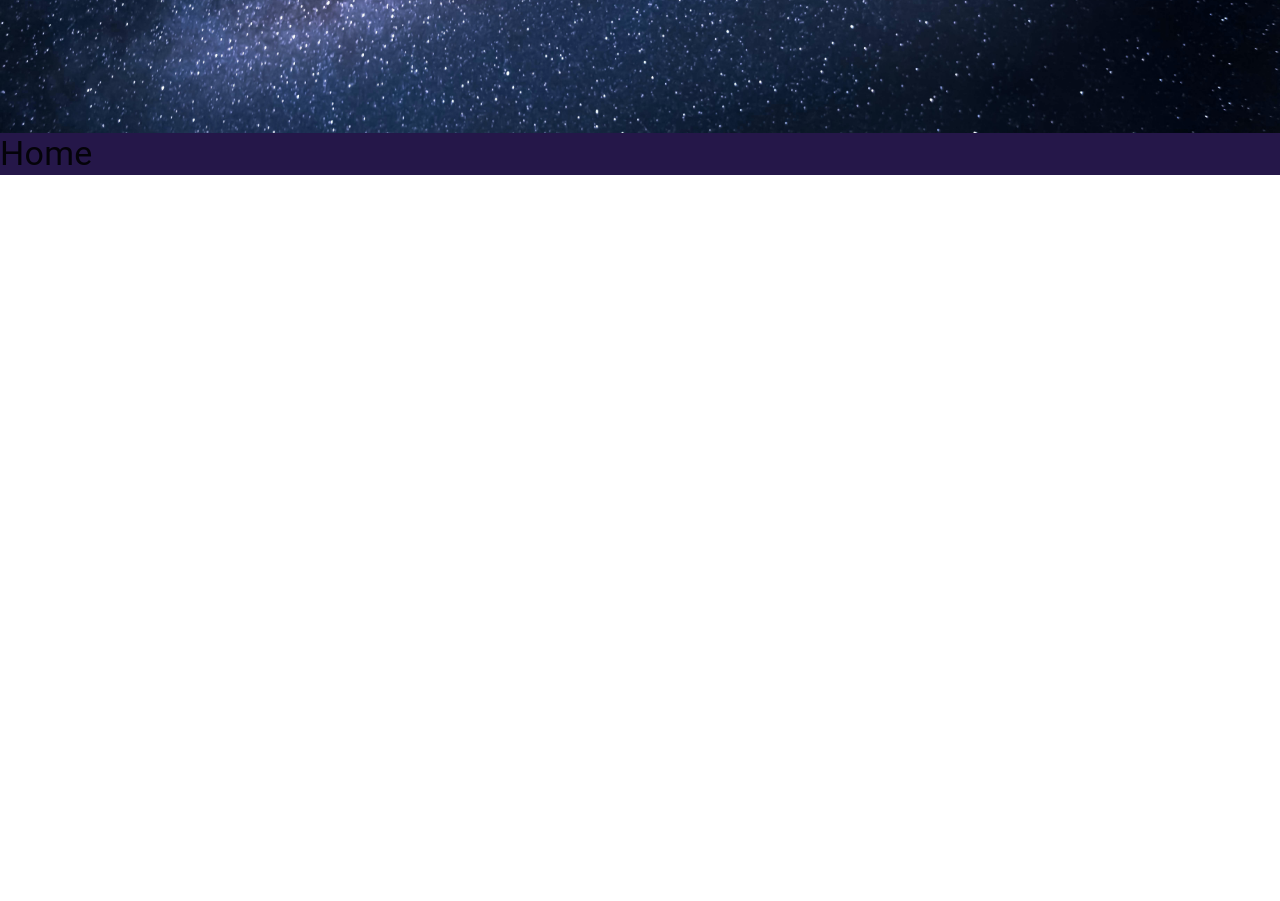
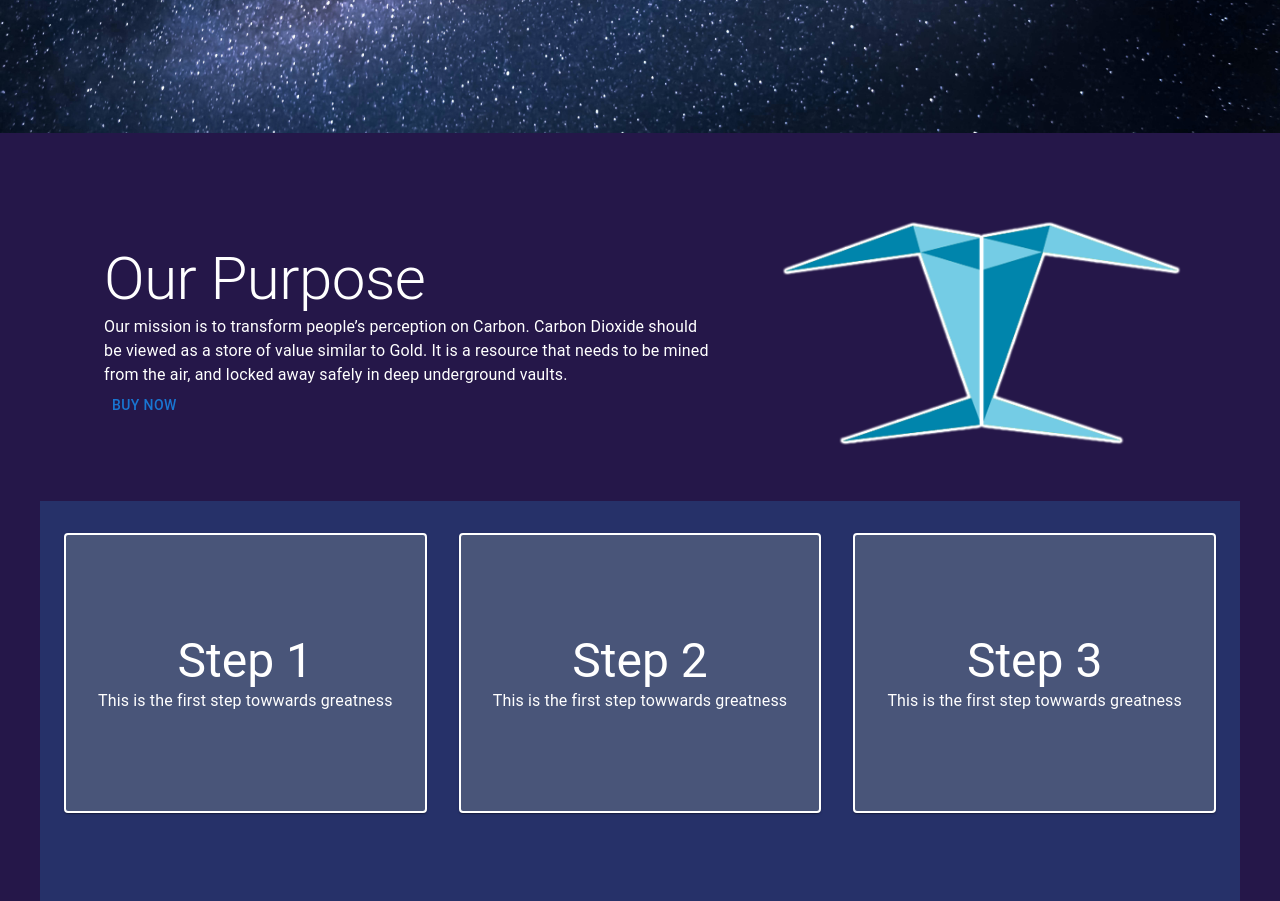
Before and after one commit to Aadityaa23/cc2, a React (Create React App) app: page / in a window 1280 px wide. Shown: the part 400-1301 px from the top of the page. Before the commit the page ends 800 px from the top, so only its background shows below. Built offline with nearby package versions, Linux system fonts and the light colour scheme.

Commit message:
Added cards and updated home page

```diff
--- a/src/components/MyBanner.js
+++ b/src/components/MyBanner.js
@@ -46,10 +46,8 @@ function MyBanner() {
 					>
 						<>
 							<Typography variant="h1" color="white">
-								Home
+								Carbon Coin
 							</Typography>
-
-							<br />
 						</>
 					</div>
 				</Box>
--- /dev/null
+++ b/src/components/MyGridItem.js
@@ -0,0 +1,60 @@
+import {
+	Box,
+	CardMedia,
+	Typography,
+	Card,
+	CssBaseline,
+	ThemeProvider,
+	Grid,
+} from "@mui/material";
+import { theme, Banner } from "./styles";
+import { useMediaQuery } from "react-responsive";
+import BannerImage from "../components/forrest.jpg";
+import React from "react";
+import { ContactEmergency } from "@mui/icons-material";
+import { Container } from "@mui/system";
+
+function MyGridItem(props) {
+	const body = "";
+
+	return (
+		<React.Fragment>
+			<CssBaseline />
+			<ThemeProvider theme={theme}>
+				<Grid
+					item
+					xs={12}
+					sm={6}
+					md={4}
+					lg={4}
+					xl={2}
+					sx={{
+						display: "flex",
+						flexDirection: "row",
+					}}
+				>
+					<Card
+						sx={{
+							display: "flex",
+							flexDirection: "column",
+							p: 3,
+							border: 2,
+							borderColor: theme.palette.primary.light,
+							backgroundColor: theme.palette.secondary.main,
+							color: theme.palette.primary.light,
+							height: 280,
+							width: 1000,
+							justifyContent: "center",
+							alignItems: "center",
+						}}
+					>
+						<Typography variant="h3">{props.title}</Typography>
+						<Typography variant="p">{props.body}</Typography>
+					</Card>
+				</Grid>
+			</ThemeProvider>
+		</React.Fragment>
+	);
+}
+
+export default MyGridItem;
--- a/src/components/NavBar.js
+++ b/src/components/NavBar.js
@@ -23,7 +23,7 @@ function NavBar() {
 		<React.Fragment>
 			<CssBaseline />
 			<ThemeProvider theme={theme}>
-				<AppBar position="static" color="primary">
+				<AppBar position="static" color="secondary">
 					<Toolbar
 						sx={{
 							justifyContent: "space-between",
@@ -50,7 +50,7 @@ function NavBar() {
 											pr: 1,
 										}}
 									/>
-									<Typography variant="h2">Carbon Coin</Typography>
+									<Typography variant="h5">Carbon Coin</Typography>
 								</Box>
 							</ButtonBase>
 						</Box>
--- a/src/components/styles.js
+++ b/src/components/styles.js
@@ -40,6 +40,7 @@ export const MyCard = styled(Card)({
 
 export const Main = styled("main")({
 	backgroundColor: theme.palette.info.main,
+	color: theme.palette.primary.light,
 });
 
 export const Logo = styled("span")({
--- a/src/pages/Home.js
+++ b/src/pages/Home.js
@@ -6,24 +6,94 @@ import {
 	Container,
 	Toolbar,
 	Typography,
+	CardMedia,
 	Button,
 	Grid,
 	CssBaseline,
+	Card,
 } from "@mui/material";
 import { Box } from "@mui/system";
 import React from "react";
 import NavBar from "../components/NavBar";
 import MyBanner from "../components/MyBanner";
-import { Main } from "../components/styles";
+import MyGridItem from "../components/MyGridItem";
+
+import { Main, theme } from "../components/styles";
+import CCLogo from "../components/cclogo.png";
+import {
+	PropaneSharp,
+	Rowing,
+	StayPrimaryLandscape,
+} from "@mui/icons-material";
+import { useMediaQuery } from "react-responsive";
 
 function Home() {
+	const isMobile = useMediaQuery({ query: `(max-width: 550px)` });
+	const flexDir = isMobile ? "column" : "row";
+
 	return (
 		<React.Fragment>
 			<CssBaseline />
 			<Main>
 				<NavBar></NavBar>
 				<MyBanner></MyBanner>
-				<Typography variant="h4">Home</Typography>
+
+				<Container
+					sx={{
+						minHeight: 400,
+						display: "flex",
+						flexDirection: flexDir,
+						alignItems: "center",
+						p: 2,
+					}}
+				>
+					<Box
+						sx={{
+							p: 5,
+						}}
+					>
+						<Typography variant="h2">Our Purpose</Typography>
+						<Typography variant="p">
+							Our mission is to transform people’s perception on Carbon. Carbon
+							Dioxide should be viewed as a store of value similar to Gold. It
+							is a resource that needs to be mined from the air, and locked away
+							safely in deep underground vaults.
+						</Typography>
+						<br />
+						<Button>Buy Now</Button>
+					</Box>
+					<CardMedia
+						component="img"
+						src={CCLogo}
+						alt="some restaurant"
+						sx={{
+							height: "40%",
+							width: "40%",
+							pr: 1,
+						}}
+					/>
+				</Container>
+				<Container
+					sx={{
+						minHeight: 400,
+						backgroundColor: theme.palette.primary.main,
+					}}
+				>
+					<Grid container spacing={4} alignItems="stretch">
+						<MyGridItem
+							title="Step 1"
+							body="This is the first step towwards greatness"
+						></MyGridItem>
+						<MyGridItem
+							title="Step 2"
+							body="This is the first step towwards greatness"
+						></MyGridItem>
+						<MyGridItem
+							title="Step 3"
+							body="This is the first step towwards greatness"
+						></MyGridItem>
+					</Grid>
+				</Container>
 			</Main>
 		</React.Fragment>
 	);
```
